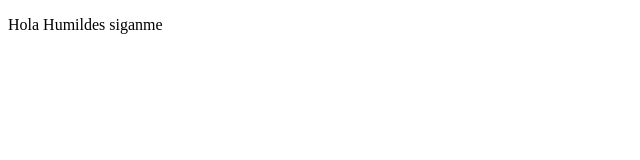
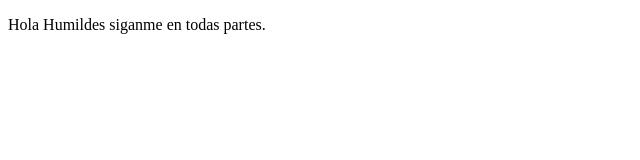
Before and after one commit to Briankleen/proyectoDemoCursoPrework, a plain HTML site: page index.html in a window 1280 px wide. Shown: the whole page, without its empty margins (0-640 px from the left). Drawn offline with Linux system fonts and the light colour scheme.

Commit message:
cambios humildes

```diff
--- a/index.html
+++ b/index.html
@@ -8,7 +8,7 @@
 </head>
 <body>
     <p>
-        Hola Humildes siganme
+        Hola Humildes siganme en todas partes.
     </p>
 </body>
 </html>
```
